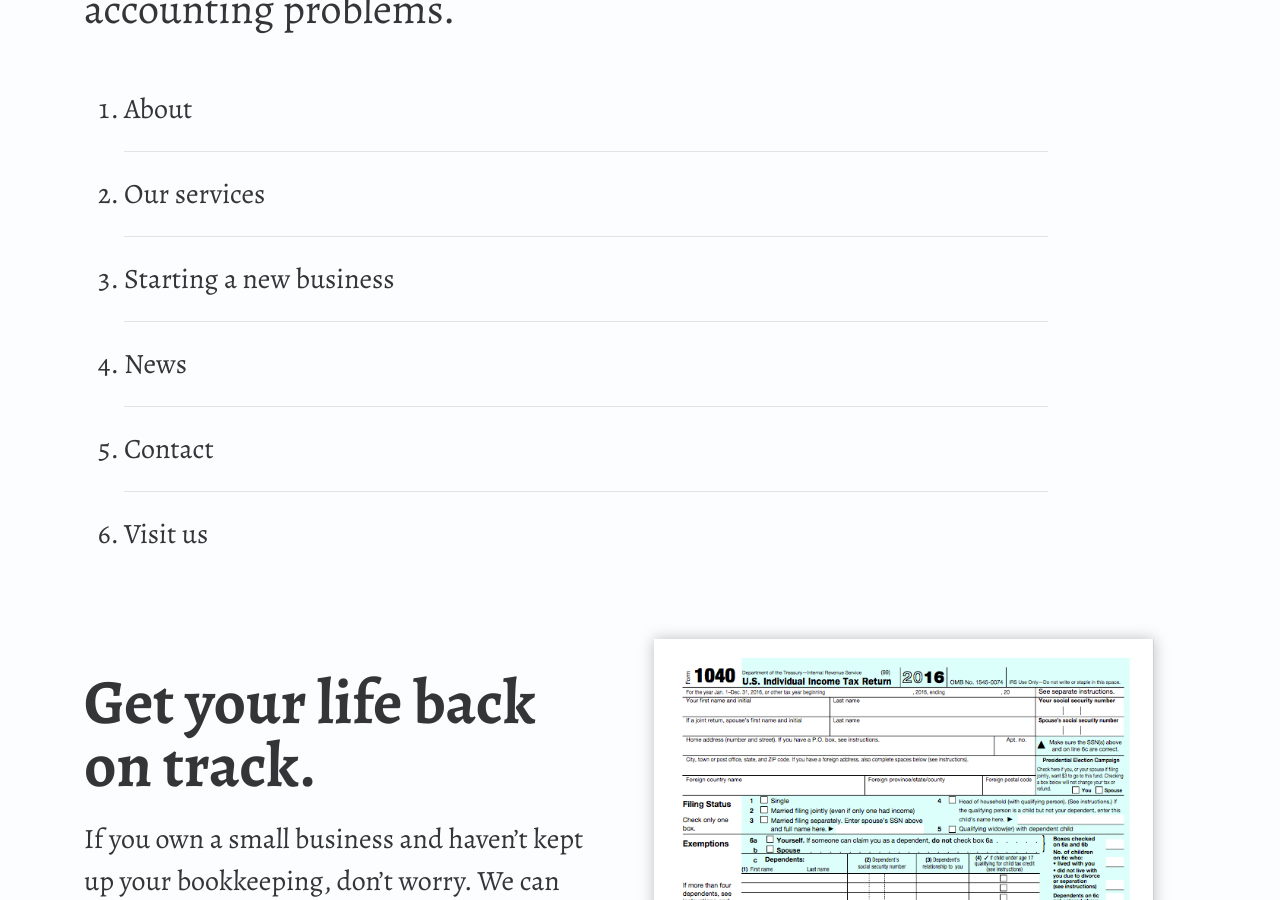
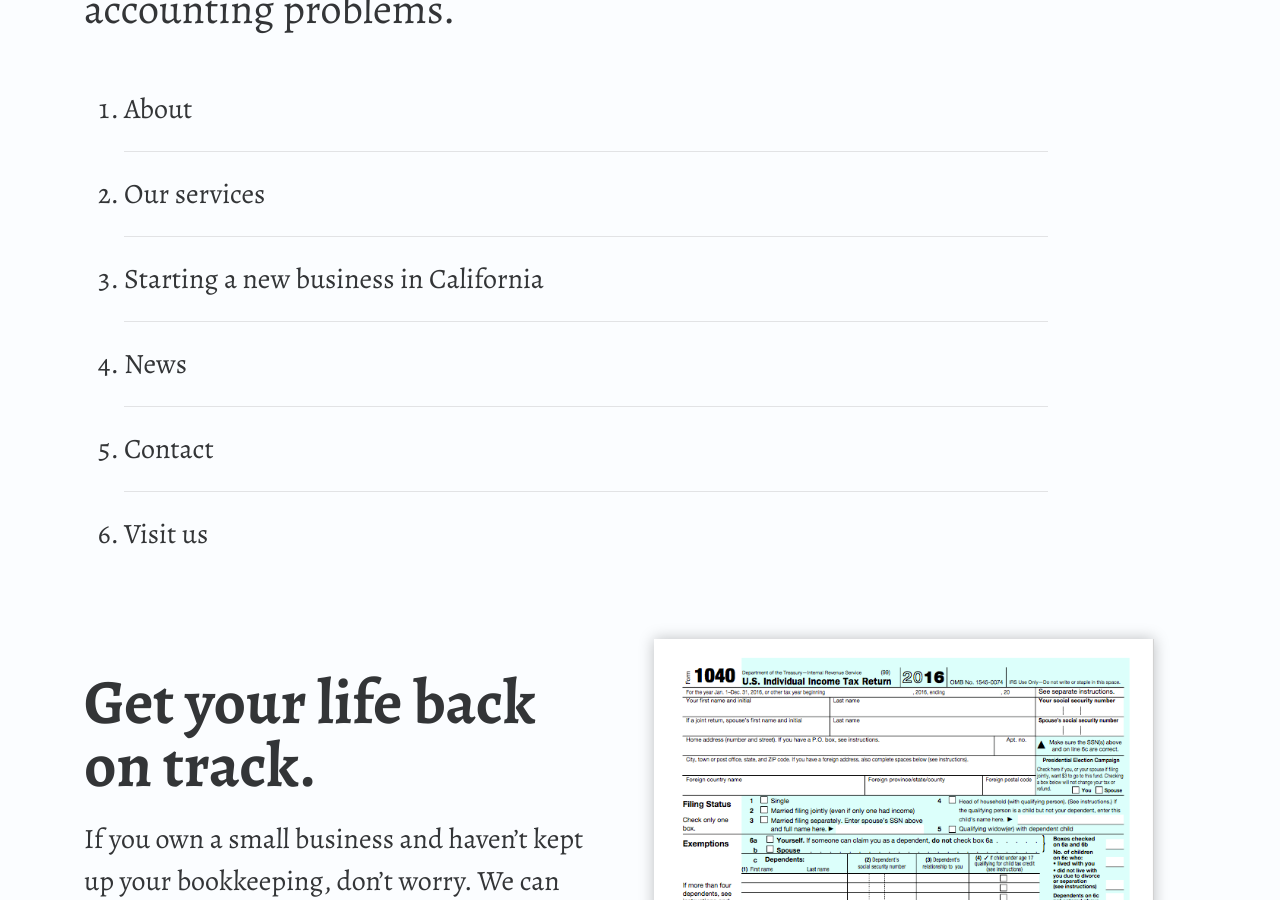
Before and after one commit to jimthoburn/ellerd, a Jekyll site: the page built from index.md, in a window 1280 px wide and 900 px high, scrolled down 841 px. Built offline with Jekyll 4.4.1, drawn with Linux system fonts in a browser that asks for light colours.

Commit message:
Updated Index

```diff
--- a/index.md
+++ b/index.md
@@ -6,7 +6,7 @@ Ellerd’s goal is to give you what you need to run your business without the st
 
 1.  [About](/about)
 2.  [Our services](/services)
-3.  [Starting a new business](/start-business)
+3.  [Starting a new business in California](/start-business)
 4.  [News](/news)
 5.  [Contact](#contact)
 5.  [Visit us](#visit)
```
